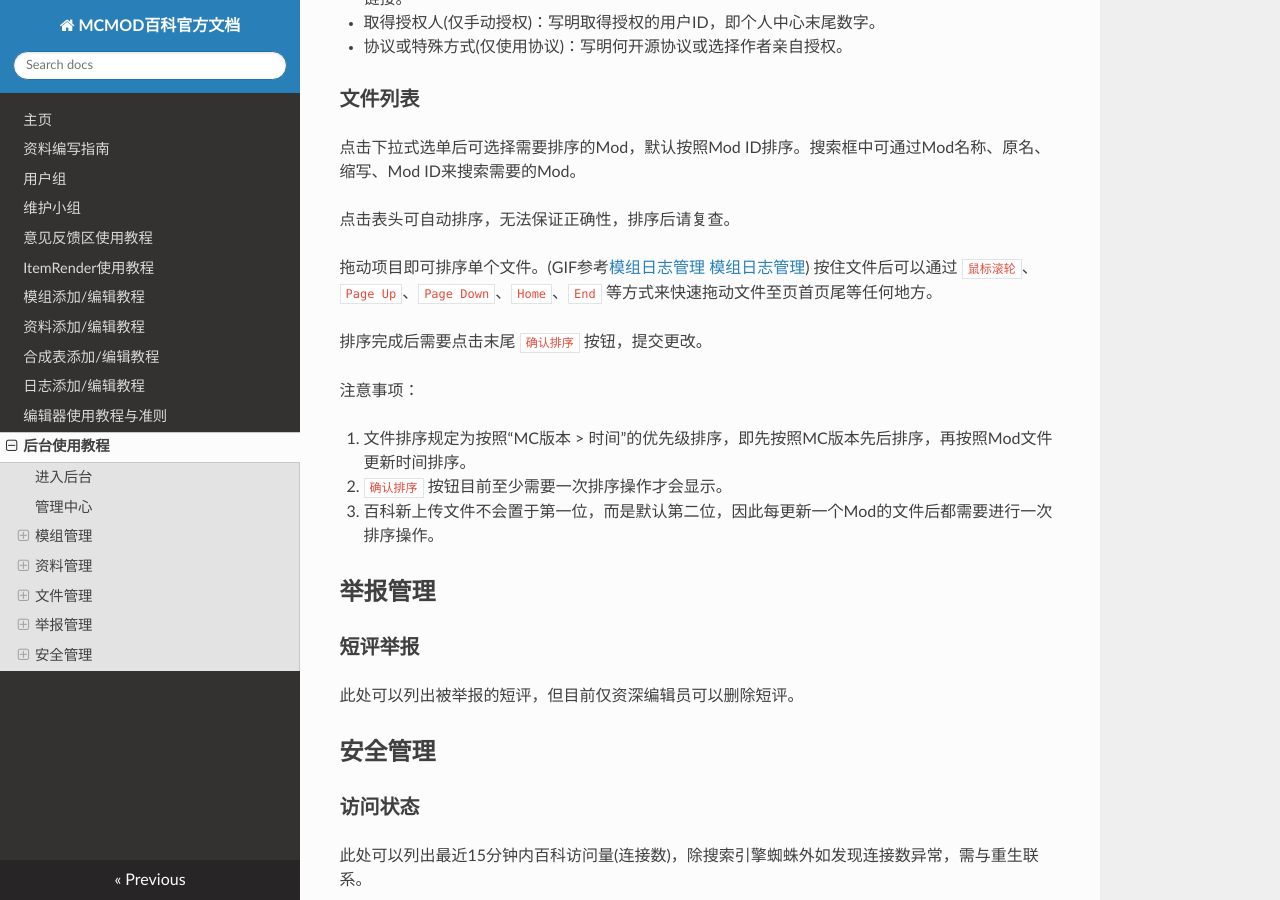
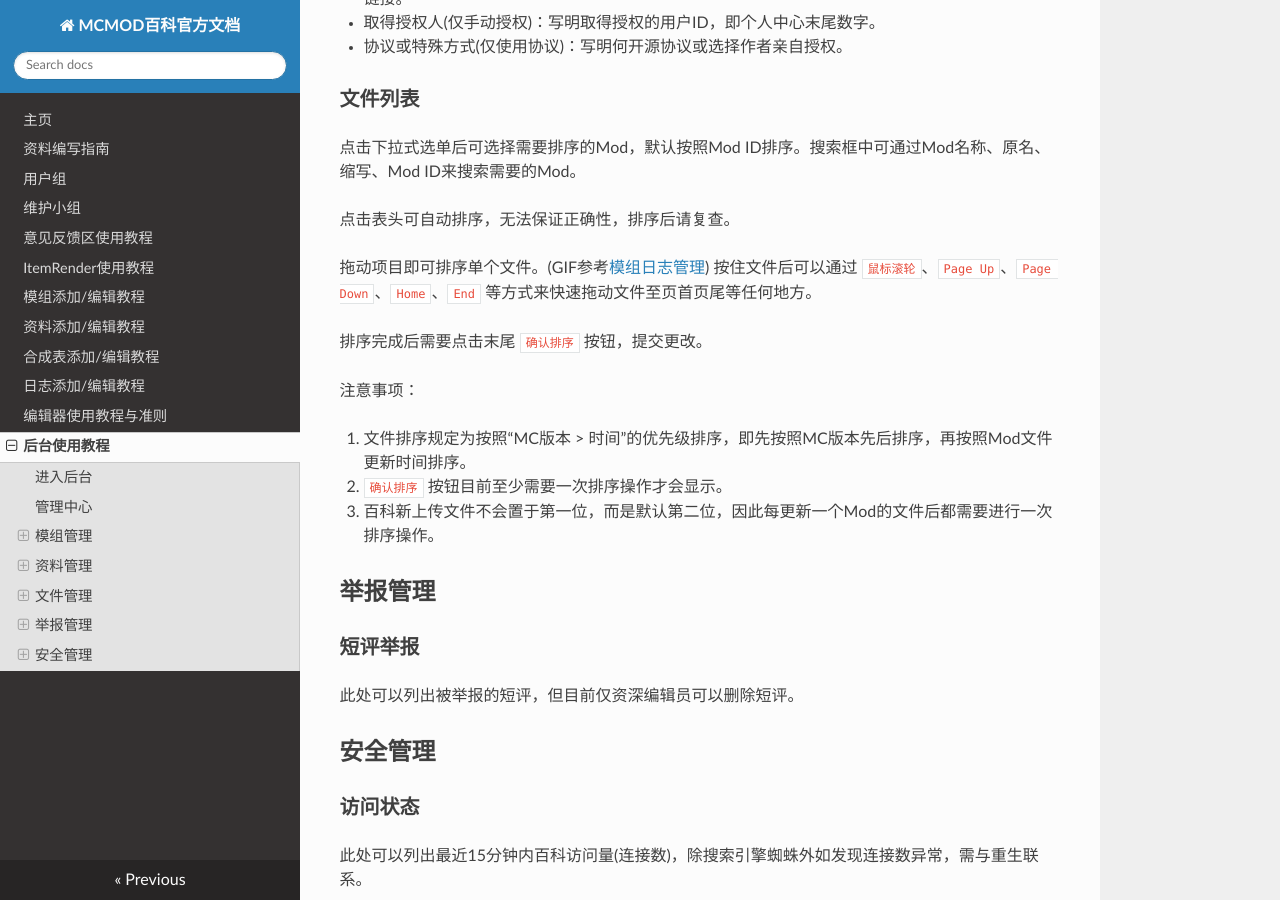
Before and after one commit to Ahrwing/mcmod, an MkDocs documentation site: the page built from docs/admin.md, in a window 1280 px wide and 900 px high, scrolled down 12143 px. Built offline with MkDocs 1.6.1, drawn with Linux system fonts in a browser that asks for light colours; nearby versions of some CDN libraries; old or Windows-style settings are respelled for this version of MkDocs.

Commit message:
Fix admin.md

```diff
--- a/docs/admin.md
+++ b/docs/admin.md
@@ -209,7 +209,7 @@
 
 点击表头可自动排序，无法保证正确性，排序后请复查。
 
-拖动项目即可排序单个文件。(GIF参考[模组日志管理](#模组日志管理) <a href="#模组日志管理">模组日志管理</a>)
+拖动项目即可排序单个文件。(GIF参考[模组日志管理](#_6))
 按住文件后可以通过 `鼠标滚轮`、`Page Up`、`Page Down`、`Home`、`End` 等方式来快速拖动文件至页首页尾等任何地方。
 
 排序完成后需要点击末尾 `确认排序` 按钮，提交更改。
```
